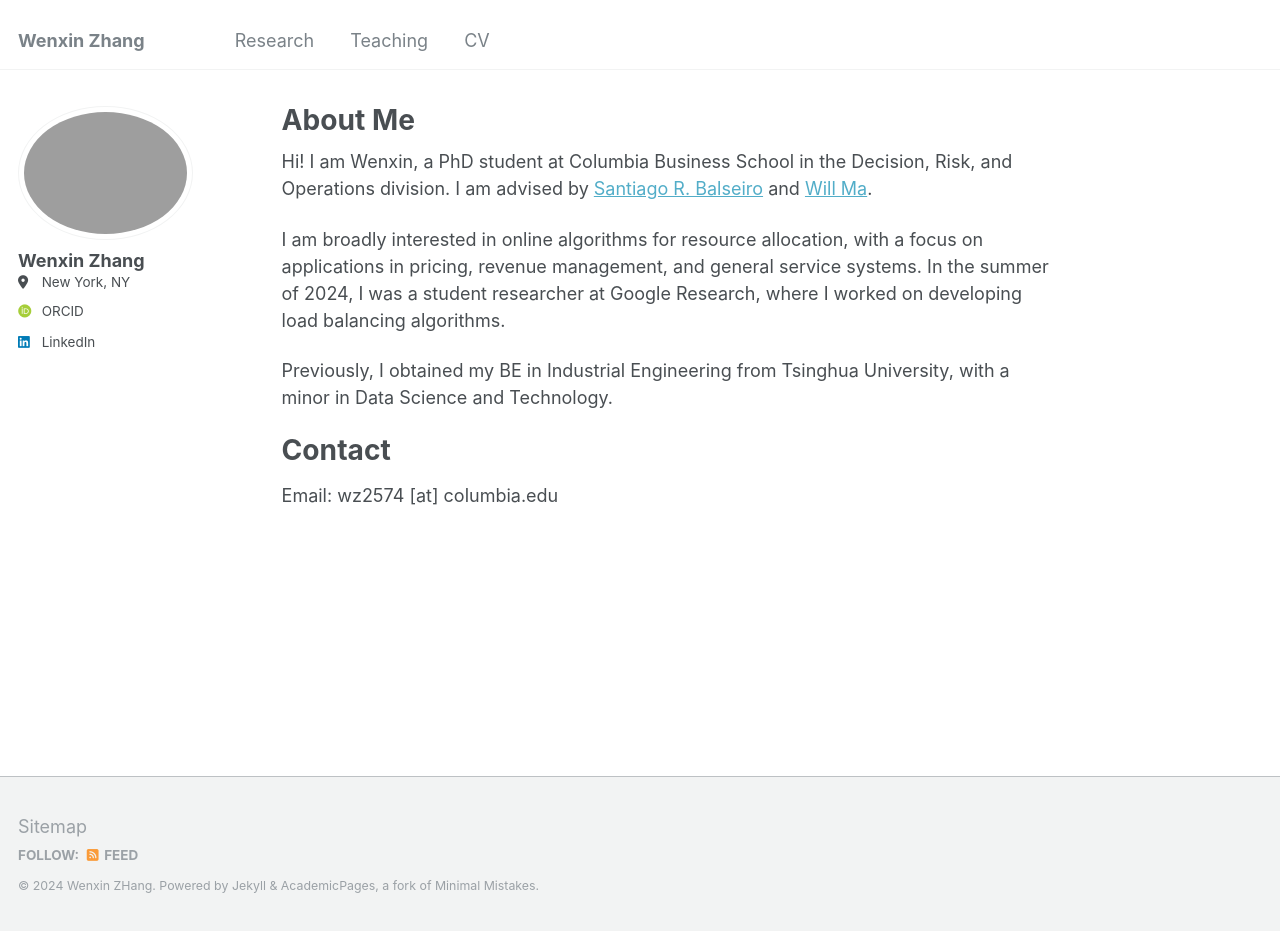
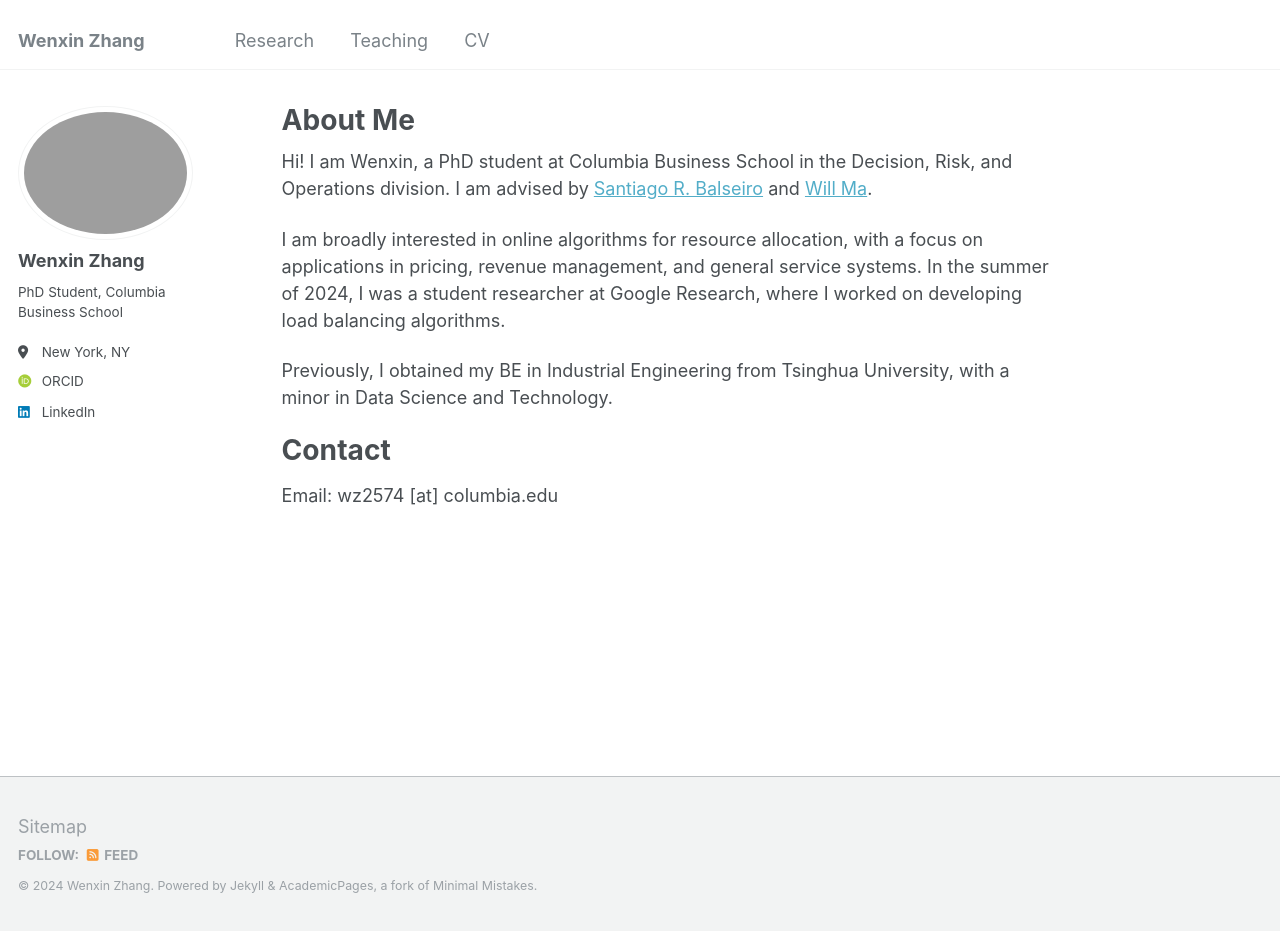
Before and after one commit to kimwx/wenxinzhang.github.io, a Jekyll site: the page built from _pages/about.md, in a window 1280 px wide and 931 px high. Built offline with Jekyll 4.4.1, drawn with Linux system fonts in a browser that asks for light colours; some web fonts are replaced.

Commit message:
Update _config.yml

```diff
--- a/_config.yml
+++ b/_config.yml
@@ -10,7 +10,7 @@
 locale                   : "en-US"
 title                    : "Wenxin Zhang"
 title_separator          : "-"
-name                     : &name "Wenxin ZHang"
+name                     : &name "Wenxin Zhang"
 description              : &description "PhD Student, Columbia Business School"
 url                      : "https://wenxinzhang0.github.io" # the base hostname & protocol for your site e.g. "https://mmistakes.github.io"
 baseurl                  : "" # the subpath of your site, e.g. "/blog"
@@ -24,9 +24,7 @@ author:
   avatar           : "profile.png"
   name             : "Wenxin Zhang"
   pronouns         : # example: "she/her"
-  # bio              : |
-  #   PhD Student, Columbia Business School,
-  #   Decision, Risk, and Operations
+  bio              : PhD Student, Columbia Business School
   location         : "New York, NY"
   #employer         : "Red Brick University"
   #uri              : # URL
@@ -59,7 +57,7 @@ author:
   #keybase          : # Username
   #instagram        : # Username
   #lastfm           : # Username
-  linkedin         : "https://www.linkedin.com/in/wenxin-zhang-619a2b18b/"
+  linkedin         : wenxin-zhang-619a2b18b
   #mastodon         : # URL
   #medium           : # URL
   pinterest        : # Username
```
